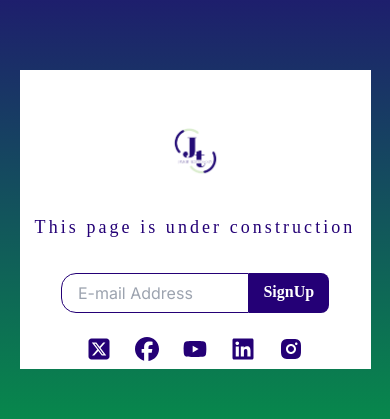
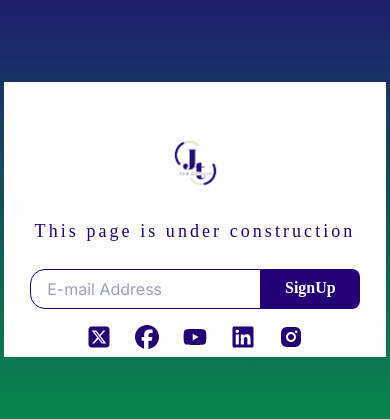
Before and after one commit to jamorTech/jamorTech-web, a Next.js app: page /terms in a window 390 px wide. Shown: the part 199-618 px from the top of the page. Built offline with nearby package versions, Linux system fonts and the light colour scheme; no server answers.

Commit message:
Enhanced the styling of the status page to look better on mobile devices

```diff
--- a/src/app/components/StatusPage/StatusPage.module.css
+++ b/src/app/components/StatusPage/StatusPage.module.css
@@ -113,8 +113,8 @@
 
 @media screen and (max-width: 555px) {
     .StatusPageContainer{
-        width: 90%;
-        gap: 1.5rem;
+        width: 98%;
+        gap: 1rem;
         padding: .5rem;
     }
 
@@ -123,7 +123,7 @@
     }
 
     .formContainer{
-        width: 80%;
+        width: 90%;
     }
 }
 
```
